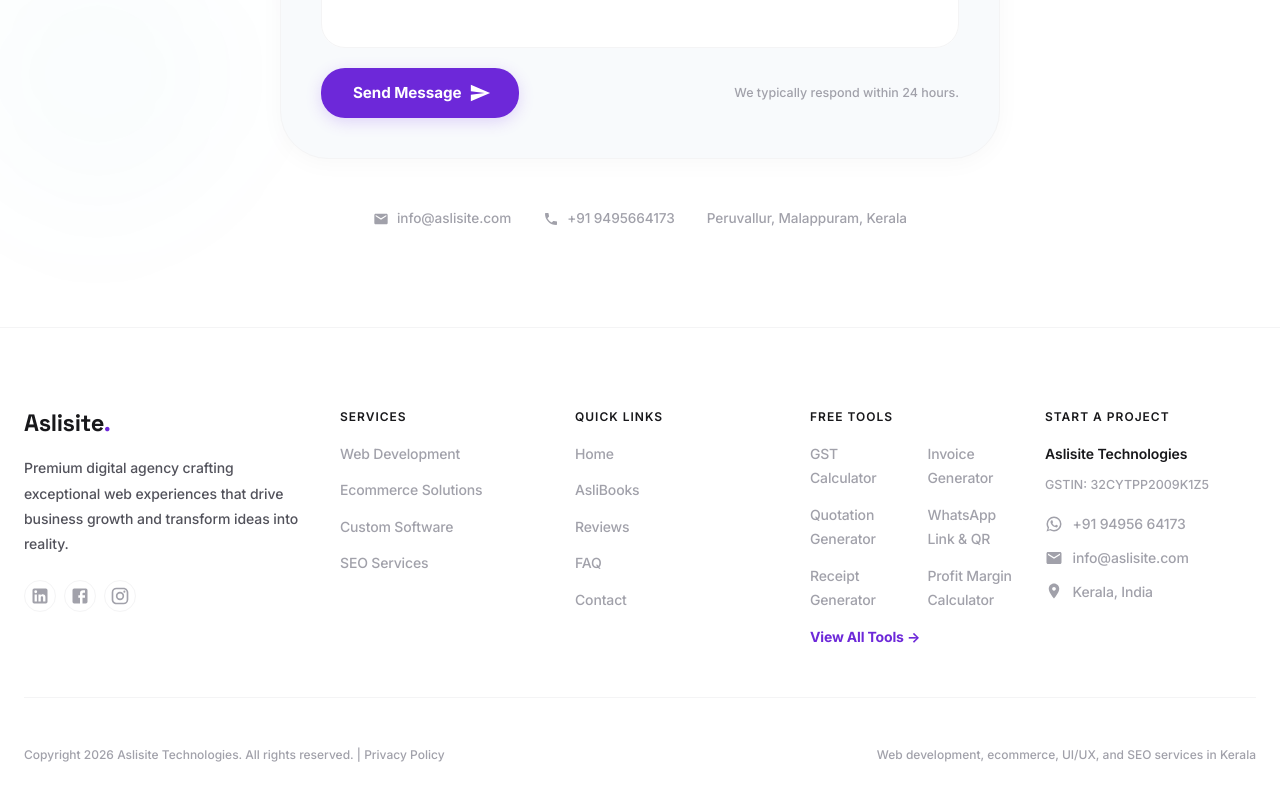
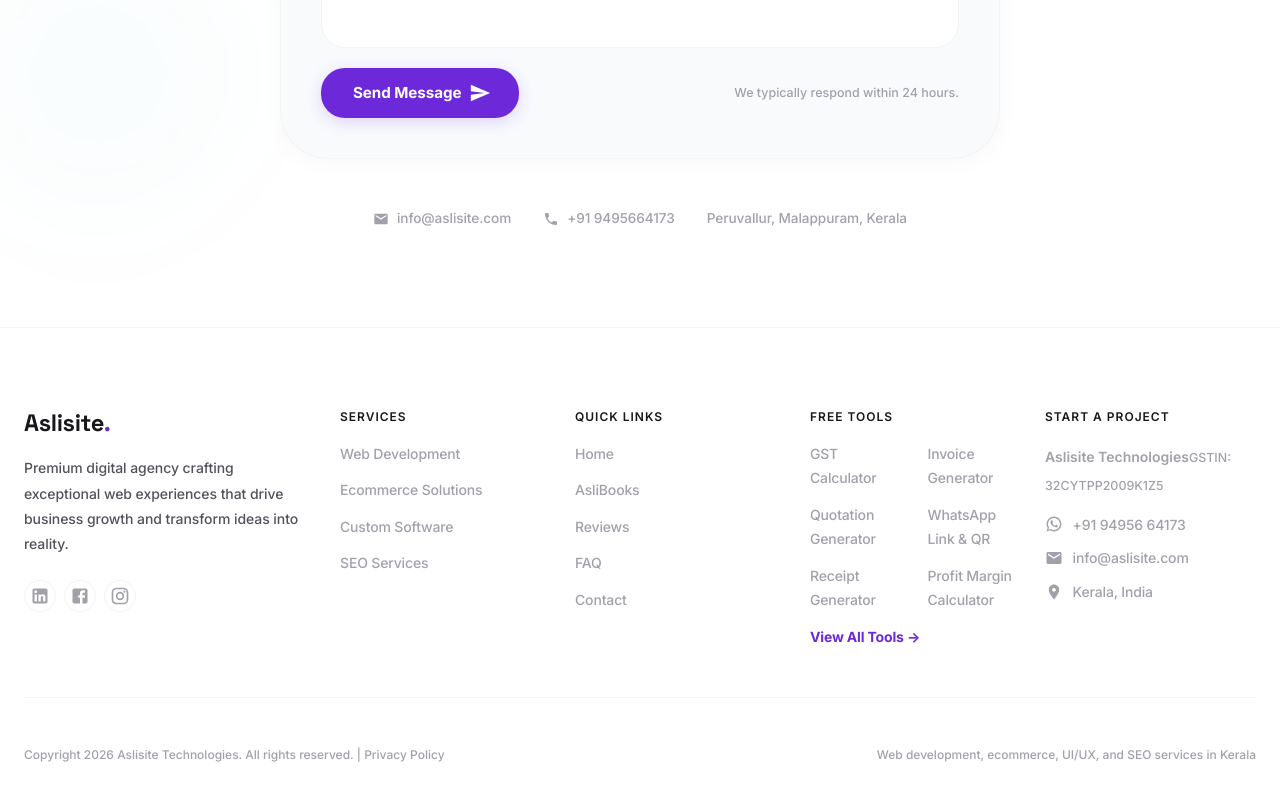
Before and after one commit to Aslisite/Aslisite, a React (Vite) app: page / in a window 1280 px wide. Shown: the part 5106-5906 px from the top of the page. Built offline with nearby package versions, Linux system fonts and the light colour scheme; no server answers.

Commit message:
Change Typography variant from body2 to caption

```diff
--- a/src/components/Footer/Footer.jsx
+++ b/src/components/Footer/Footer.jsx
@@ -413,9 +413,9 @@ const Footer = () => {
                   </Typography>
                   <Box sx={{ mb: 2 }}>
                     <Typography
-                      variant="body2"
+                      variant="caption"
                       sx={{
-                        color: colors.text.primary,
+                        color: colors.text.muted,
                         fontWeight: 600,
                         fontSize: '0.875rem',
                         mb: 0.5,
```
